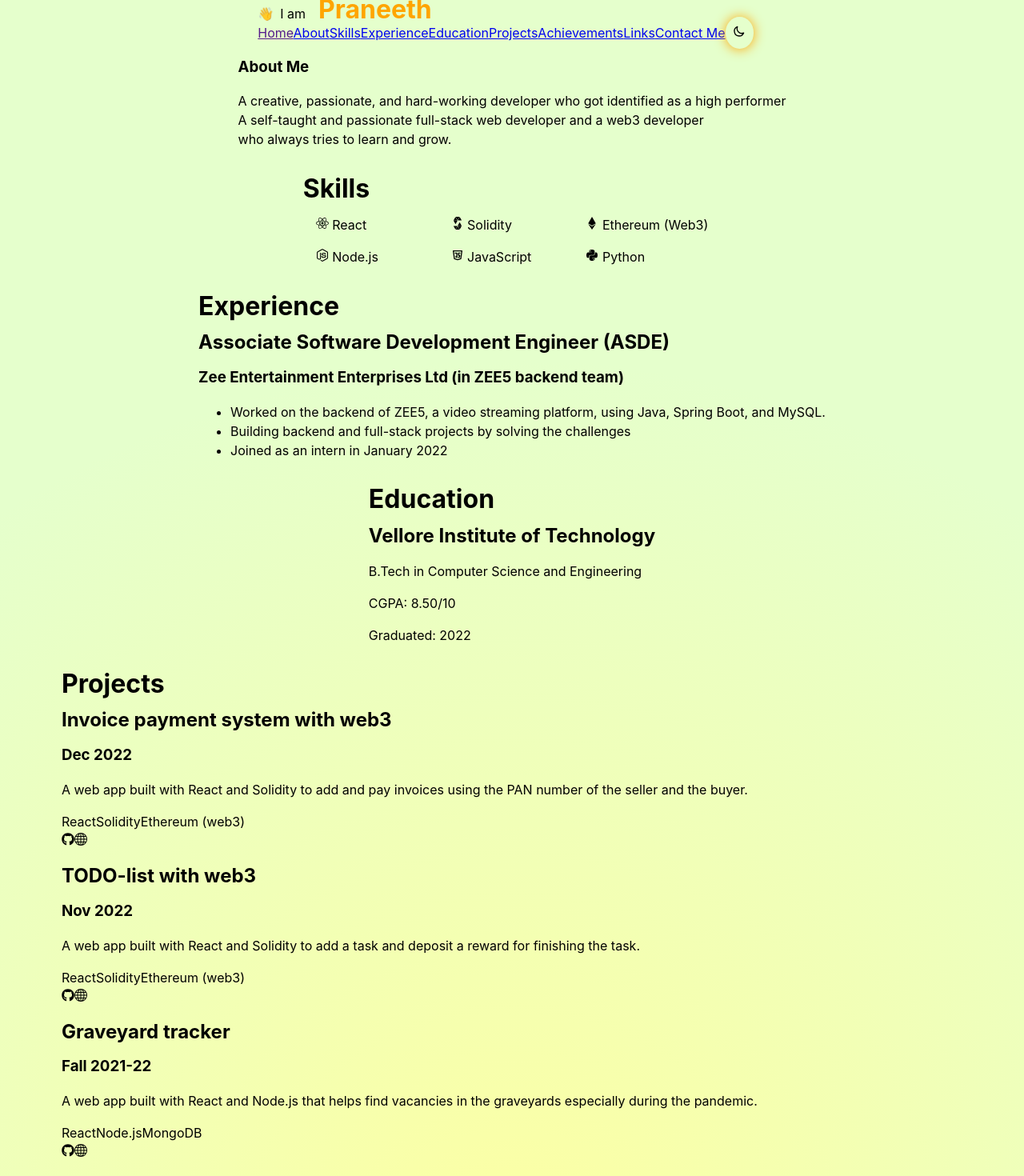
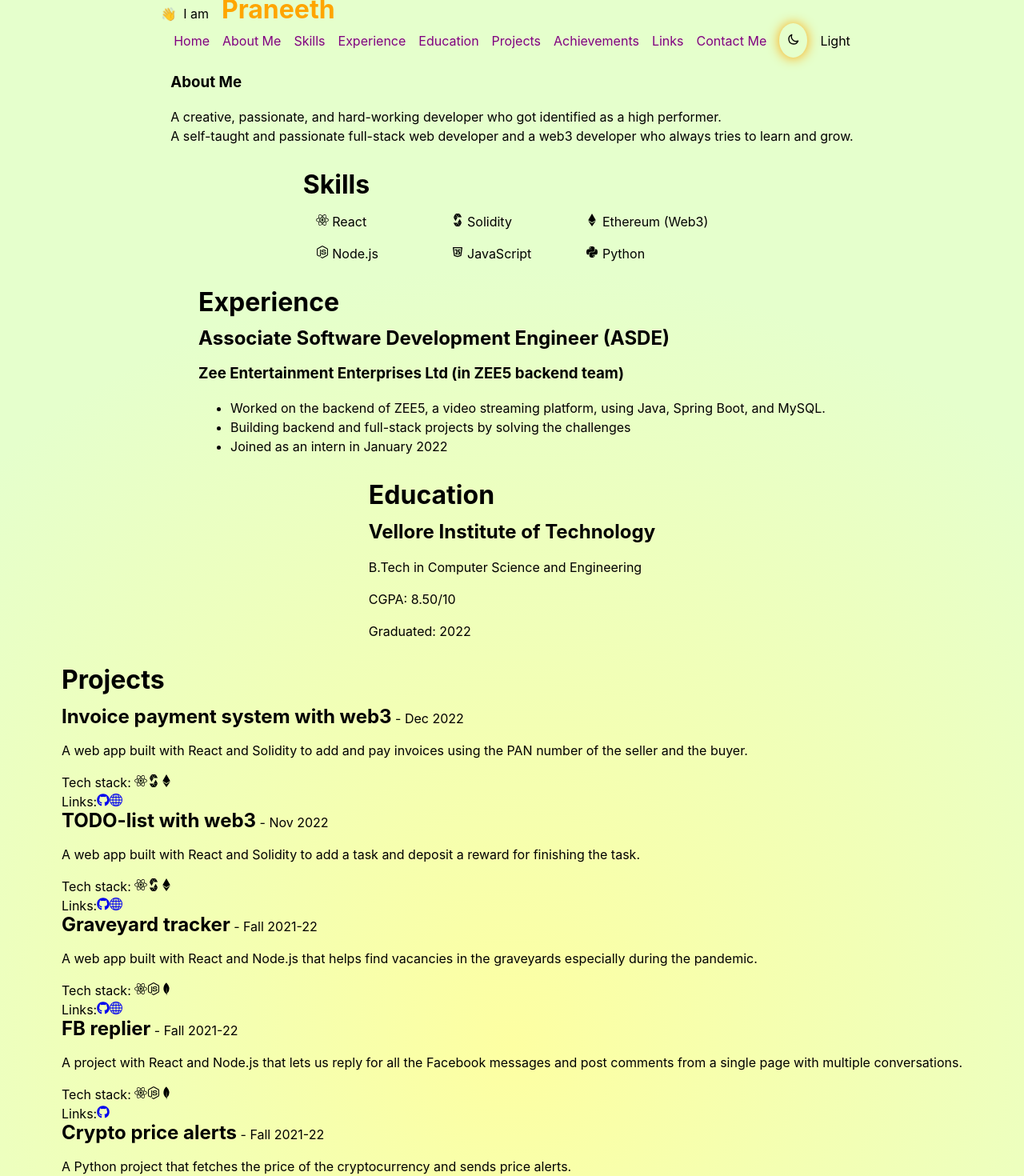
Before and after one commit to prane-eth/new_portfolio, a React (Vite) app: page / in a window 1280 px wide. Shown: the top 1470 px of the page at 80% size. Built offline with nearby package versions, Linux system fonts and the light colour scheme.

Commit message:
Updated code

```diff
--- a/src/App.jsx
+++ b/src/App.jsx
@@ -2,7 +2,7 @@ import { useState, useEffect } from 'react'
 
 import './App.scss'
 import Navbar from './components/Navbar'
-import About from './components/About'
+import AboutMe from './components/AboutMe'
 import Experience from './components/Experience'
 import Education from './components/Education'
 import Projects from './components/Projects'
@@ -28,7 +28,7 @@ function App() {
   return (
     <div className={darkMode ? "mainContainer darkmode" : "mainContainer"}>
       <Navbar darkMode={darkMode} toggleDarkMode={toggleDarkMode} />
-      <About />
+      <AboutMe />
       <Skills />
       <Experience />
       <Education />
--- a/src/App.scss
+++ b/src/App.scss
@@ -1,4 +1,5 @@
 .mainContainer {
+	transition: 1s;
 	background: radial-gradient(
 		circle,
 		rgba(253, 255, 162, 1) 0%,
@@ -31,6 +32,29 @@
 	color: orange;
 }
 
+.navbar-links {
+	display: flex;
+	justify-content: space-between;
+	align-items: center;
+	margin-right: 1rem;
+	// hide underline of link
+	a {
+		margin-left: 1rem;
+		text-decoration: none;
+		color: purple;
+		&:hover {
+			color: orange;
+			transition: 0.5s;
+		}
+	}
+}
+
+.project-card {
+	h2 {
+		display: inline;
+	}
+}
+
 .skills-container-grid {
 	display: grid;
 	grid-template-columns: repeat(3, 1fr);
@@ -40,6 +64,7 @@
 
 .darkModeToggle {
 	margin-right: 1rem;
+	margin-left: 1rem;
 	width: fit-content;
 	box-shadow: 0 0.5px 15px orange;
 	border-radius: 50%;
@@ -48,6 +73,7 @@
 }
 
 .darkmode {
+	transition: 1s;
 	background: radial-gradient(
 		circle,
 		rgba(30, 30, 30, 1) 0%,
@@ -58,6 +84,11 @@
 		color: white;
 		&:hover {
 			background: slategrey;
+		}
+	}
+	.navbar-links {
+		a {
+			color: violet;
 		}
 	}
 }
--- a/src/components/About.jsx
+++ /dev/null
@@ -1,16 +0,0 @@
-const About = () => (
-	<div id="About">
-		<div className="about__content">
-			<h3>About Me</h3>
-			<p>
-				A creative, passionate, and hard-working developer who got identified as a high performer
-				<br />
-				A self-taught and passionate full-stack web developer and a web3 developer
-				<br />
-				who always tries to learn and grow.
-			</p>
-		</div>
-	</div>
-)
-
-export default About
--- /dev/null
+++ b/src/components/AboutMe.jsx
@@ -0,0 +1,14 @@
+const AboutMe = () => (
+	<div id="AboutMe">
+		<div className="about__content">
+			<h3>About Me</h3>
+			<p>
+				A creative, passionate, and hard-working developer who got identified as a high performer.
+				<br />
+				A self-taught and passionate full-stack web developer and a web3 developer who always tries to learn and grow.
+			</p>
+		</div>
+	</div>
+)
+
+export default AboutMe
--- a/src/components/Navbar.jsx
+++ b/src/components/Navbar.jsx
@@ -7,9 +7,9 @@ const Navbar = ({ darkMode, toggleDarkMode }) => (
 		I am
 		<span id="name">Praneeth</span>
 
-		<div className="links">
+		<div className="navbar-links">
 			<a href="">Home</a>
-			<a href="#About">About</a>
+			<a href="#AboutMe">About Me</a>
 			<a href="#Skills">Skills</a>
 			<a href="#Experience">Experience</a>
 			<a href="#Education">Education</a>
@@ -20,6 +20,7 @@ const Navbar = ({ darkMode, toggleDarkMode }) => (
 			<span className="darkModeToggle" onClick={toggleDarkMode}>
 				{darkMode ? <FaSun /> : <HiOutlineMoon />}
 			</span>
+			{darkMode ? "Dark" : "Light"}
 		</div>
 	</nav>
 )
--- a/src/components/Projects.jsx
+++ b/src/components/Projects.jsx
@@ -1,5 +1,8 @@
 import { FaGithub } from "react-icons/fa";
 import { BsGlobe } from "react-icons/bs";
+import { FaReact, FaNodeJs, FaPython, FaEthereum, FaHtml5, FaCss3, FaAndroid, FaJava, FaPhp, FaRaspberryPi } from 'react-icons/fa'
+import { TbBrandJavascript } from 'react-icons/tb'
+import { SiSolidity, SiMongodb, SiMysql } from 'react-icons/si'
 
 const Projects = () => {
 	const projects = [
@@ -85,23 +88,49 @@ const Projects = () => {
 			important: false
 		},
 	]
+	const getTechIcon = (name) => {
+		if (name === "React") return <FaReact />
+		if (name === "Node.js") return <FaNodeJs />
+		if (name === "Python") return <FaPython />
+		if (name === "Solidity") return <SiSolidity />
+		if (name === "Ethereum (web3)") return <FaEthereum />
+		if (name === "MongoDB") return <SiMongodb />
+		if (name === "JS" || name === "JavaScript") return <TbBrandJavascript />
+		if (name === "Flask") return null
+		if (name === "MySQL") return <SiMysql />
+		if (name === "HTML") return <FaHtml5 />
+		if (name === "CSS") return <FaCss3 />
+		if (name === "Android") return <FaAndroid />
+		if (name === "Java") return <FaJava />
+		if (name === "PHP") return <FaPhp />
+		if (name === "Raspberry Pi") return <FaRaspberryPi />
+		return name
+	}
 	return (
 		<div id="Projects">
 			<h1>Projects</h1>
 			<div className="projects-container">
 				{projects.map((project, index) => (
 					<div className="project-card" key={index}>
-						<h2>{project.title}</h2>
-						<h3>{project.duration}</h3>
+						<h2>{project.title}</h2> - {project.duration}
 						<p>{project.description}</p>
 						<div className="project-techstack">
-							{project.techStack.map((tech, index) => (
-								<span key={index}>{tech}</span>
-							))}
+							{project.techStack &&
+								<>
+									Tech stack: {project.techStack.map((tech, index) => (
+										<span key={index} title={tech}>{getTechIcon(tech)}</span>
+									))}
+								</>
+							}
 						</div>
 						<div className="project-links">
-							<FaGithub href={project.github} target="_blank" rel="noreferrer" />
-							<BsGlobe href={project.website} target="_blank" rel="noreferrer" />
+							Links:
+							{project.github &&
+								<a href={project.github} target="_blank" rel="noreferrer"><FaGithub /></a>
+							}
+							{project.website &&
+								<a href={project.website} target="_blank" rel="noreferrer"><BsGlobe /></a>
+							}
 						</div>
 					</div>
 				))}
```
